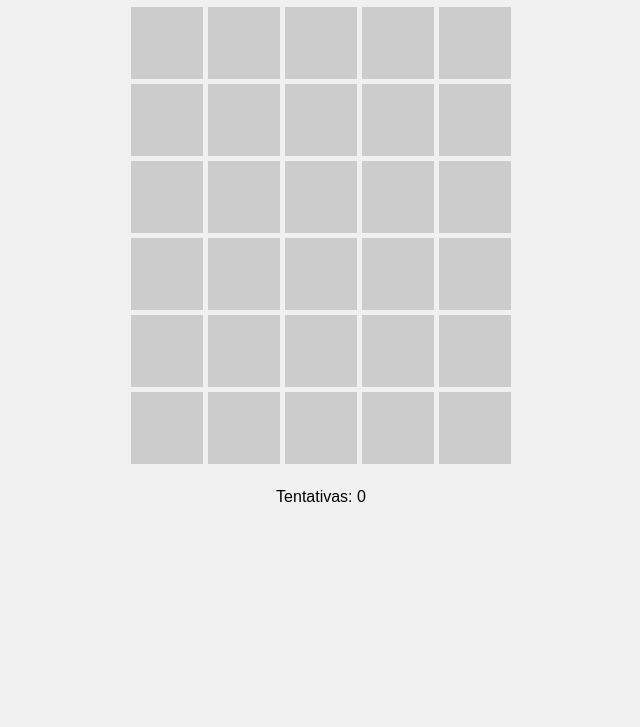
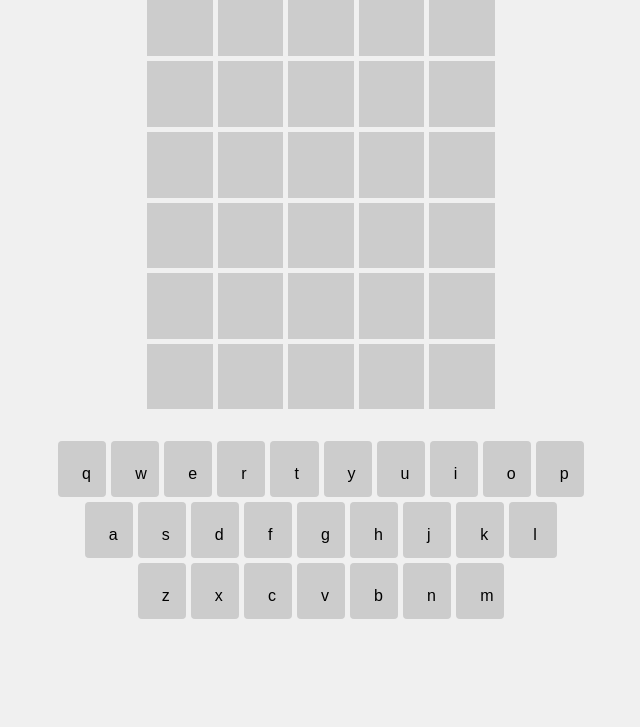
Before and after one commit to Enderson-77/termo, a plain HTML site: page index.html in a window 1280 px wide. Shown: the part 73-800 px from the top of the page, without its empty margins (319-959 px from the left). Drawn offline with Linux system fonts and the light colour scheme.

Commit message:
keyboard v1

```diff
--- a/index.html
+++ b/index.html
@@ -12,16 +12,20 @@
 </head>
 <body>
 
-    <h1>Termo</h1>
-    <div id="display">
-        <div id="container"></div>
-    </div>
-
     <main>
-        <div>
-            <p id="attemptsDisplay">Tentativas: 0</p>
+        <h1>Termo</h1>
+        <div id="display">
+            <div id="container"></div>
         </div>
     </main>
+
+    <div id="display-keyboard">
+        <div id="keyboard">
+            <div id="keyboard-section1"></div>
+            <div id="keyboard-section2"></div>
+            <div id="keyboard-section3"></div>
+        </div>
+    </div>
 
     <div class="congratulations">
         <div class="congratulations-center">
--- a/script.js
+++ b/script.js
@@ -3,8 +3,12 @@
 */
 
 const word = "mosca";
+let keyboardArray = [];
 
-window.onload = generateSquares;
+window.onload = function() {
+    generateSquares();
+    generateKeyboard();
+};
 
 let controller = 0;  // It's used to control how many time any key is pressed
 let trial;
@@ -49,6 +53,73 @@ function generateSquares() {
             div.className = `square row-${row} col-${col}`;
 
             container.appendChild(div);
+
+        }
+
+    }
+
+}
+
+
+function generateKeyboard() {
+
+    for (let row = 0; row < 3; row++) {
+
+        switch (row) {
+            case 0:
+
+                keyboardArray = ['q', 'w', 'e', 'r', 't', 'y', 'u', 'i', 'o', 'p'];
+
+                let keyboard1 = document.getElementById('keyboard-section1');
+
+                for (let col = 0; col < 10; col++) {
+
+                    let div = document.createElement('div');
+                    div.className = `box row-${row} col-${col}`;
+
+                    keyboard1.appendChild(div);
+
+                    document.querySelector(`.box.row-${row}.col-${col}`).innerHTML = keyboardArray[col];
+
+                }
+
+                break;
+
+            case 1:
+
+                keyboardArray = ['a', 's', 'd', 'f', 'g', 'h', 'j', 'k', 'l'];
+
+                let keyboard2 = document.getElementById('keyboard-section2');
+
+                for (let col = 0; col < 9; col++) {
+
+                    let div = document.createElement('div');
+                    div.className = `box row-${row} col-${col}`;
+
+                    keyboard2.appendChild(div);
+
+                    document.querySelector(`.box.row-${row}.col-${col}`).innerHTML = keyboardArray[col];
+
+                }
+
+                break;
+
+            default:
+
+                keyboardArray = ['z', 'x', 'c', 'v', 'b', 'n', 'm'];
+
+                let keyboard3 = document.getElementById('keyboard-section3');
+
+                for (let col = 0; col < 7; col++) {
+
+                    let div = document.createElement('div');
+                    div.className = `box row-${row} col-${col}`;
+
+                    keyboard3.appendChild(div);
+
+                    document.querySelector(`.box.row-${row}.col-${col}`).innerHTML = keyboardArray[col];
+
+                }
 
         }
 
--- a/style.css
+++ b/style.css
@@ -6,12 +6,14 @@ body {
     justify-content: center;
 }
 
-input {
-    width: 4rem;
+main {
+    position: relative;
+    top: -2rem;
 }
 
-button {
-    cursor: pointer;
+h1 {
+    position: relative;
+    padding-top: 1rem;
 }
 
 div#display {
@@ -28,8 +30,8 @@ div#container {
 
 div#container div {
     margin: auto;
-    height: 0.5rem;
-    width: 0.5rem;
+    height: 0.1rem;
+    width: 0.1rem;
     padding: 2rem;
     background-color: #ccc;
     font-size: 20px;
@@ -37,8 +39,68 @@ div#container div {
 }
 
 
-main {
-    margin-top: 1.5rem;
+/*div#display-keyboard {
+    display: flex;
+}*/
+
+/*div#keyboard {
+    display: grid;
+    margin: auto;
+    grid-template-rows: repeat(3, 1fr);
+    grid-template-columns: repeat(10, 1fr);
+    gap: 5px;
+}*/
+
+div#keyboard {
+    display: grid;
+    margin: auto;
+    grid-template-rows: repeat(3, 1fr);
+    gap: 5px;
+}
+
+div#keyboard-section1 {
+    display: grid;
+    margin: auto;
+    grid-template-columns: repeat(10, 1fr);
+    gap: 5px;
+}
+
+div#keyboard-section1 div {
+    height: 0.5rem;
+    width: 0.005rem;
+    padding: 1.5rem;
+    border-radius: 4px;
+    background-color: #ccc;
+}
+
+div#keyboard-section2 {
+    display: grid;
+    margin: auto;
+    grid-template-columns: repeat(9, 1fr);
+    gap: 5px;
+}
+
+div#keyboard-section2 div {
+    height: 0.5rem;
+    width: 0.005rem;
+    padding: 1.5rem;
+    border-radius: 4px;
+    background-color: #ccc;
+}
+
+div#keyboard-section3 {
+    display: grid;
+    margin: auto;
+    grid-template-columns: repeat(7, 1fr);
+    gap: 5px;
+}
+
+div#keyboard-section3 div {
+    height: 0.5rem;
+    width: 0.005rem;
+    padding: 1.5rem;
+    border-radius: 4px;
+    background-color: #ccc;
 }
 
 
```
